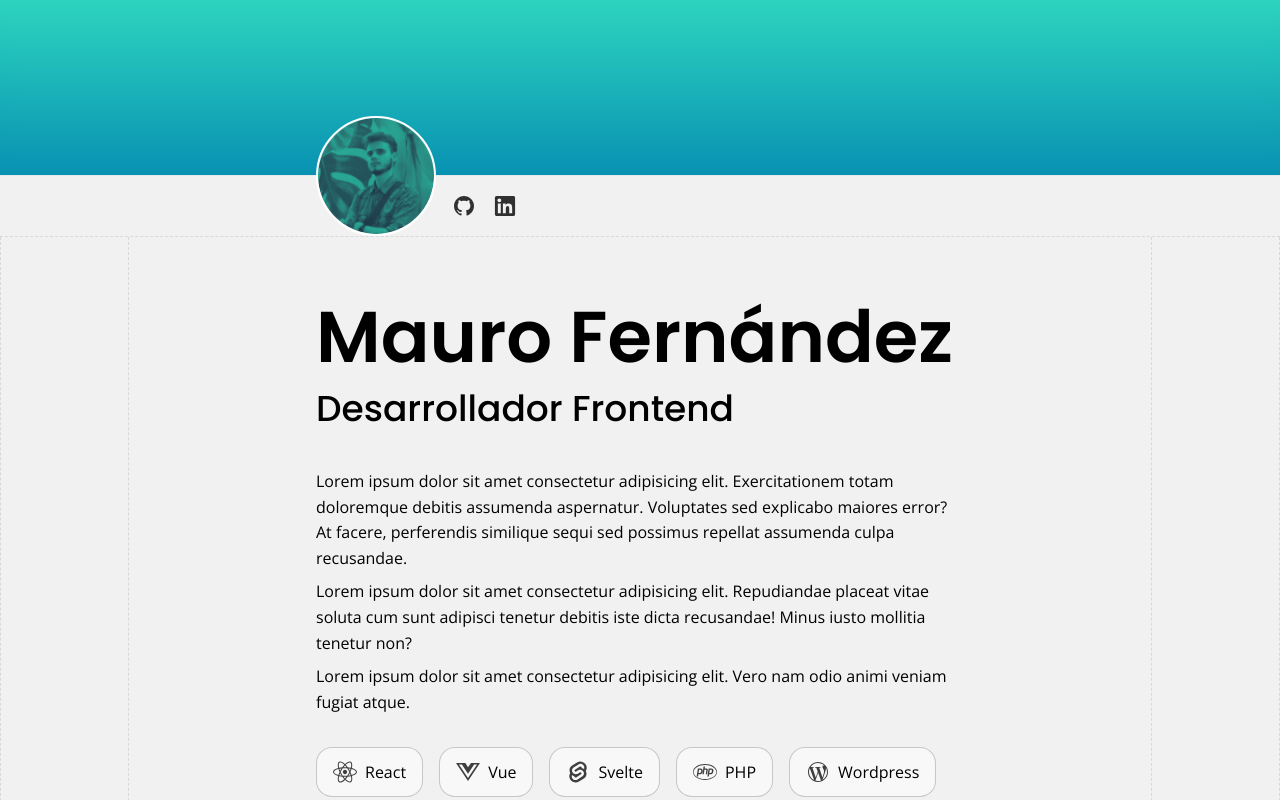
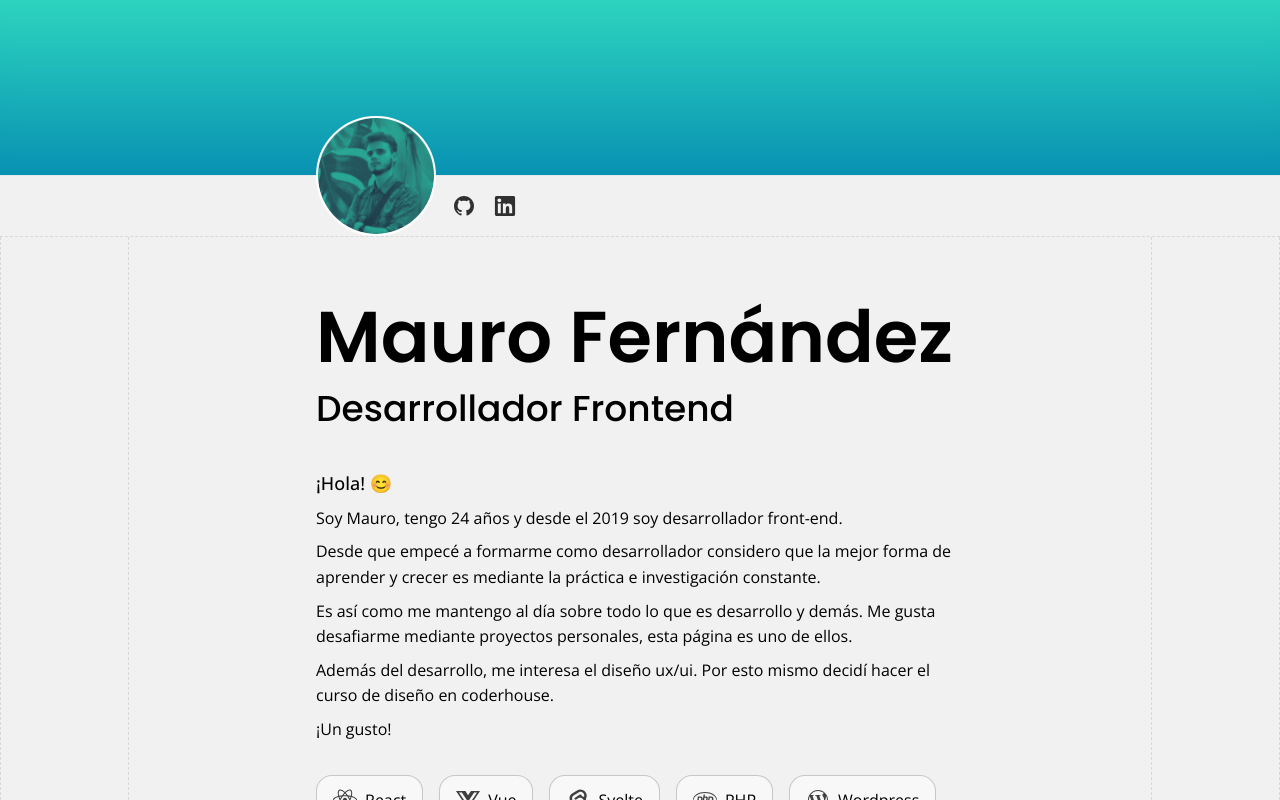
Before and after one commit to maufz/portfolio-2023, a Next.js app: page / in a window 1280 px wide. Shown: the top 800 px of the page. Built offline with nearby package versions, Linux system fonts and the light colour scheme.

Commit message:
Contenido y más

```diff
--- a/components/Experience.tsx
+++ b/components/Experience.tsx
@@ -10,7 +10,7 @@ export default function Experience() {
     </div>
     <div>
       <h2 className="h4 mb-2">Cursos</h2>
-      <ExperienceItem img="coderhouse-logo.jpg" title="Diseño UX/UI, Coderhouse" subtitle="10/2022 - 01/2023" link="https://coderhouse.com" />
+      <ExperienceItem img="coderhouse-logo.jpg" title="Diseño UX/UI, Coderhouse" subtitle="10/2022 - 01/2023" link="https://coderhouse.com.uy/pages/certificados/63d446d4687a8c000e5c91d8" />
     </div>
   </section>
 }
--- a/components/Footer.tsx
+++ b/components/Footer.tsx
@@ -1,5 +1,6 @@
 export default function Footer() {
     return <footer className="text-center py-8 text-opacity-50 text-black grayscale">
-        Diseño y desarrollo hecho con 💖 por mi
+        Diseño y desarrollo hecho con 💖 por mi<br />
+        Stack: Next.js + Tailwind CSS
     </footer>
 }
--- a/components/Header.tsx
+++ b/components/Header.tsx
@@ -1,12 +1,21 @@
+import { useState, useEffect } from "react"
+
 export default function Header() {
+  const states = ['h-24 lg:h-44', 'h-96'];
+  const [stateIndex, setStateIndex] = useState(0);
+  const coverState = states[stateIndex];
+  const handleCoverClick = () => {
+    setStateIndex(prev => (prev + 1) % states.length);
+  }
+
   return <header>
-    <div className="relative h-24 lg:h-44 bg-gradient-to-b from-teal-400 to-cyan-600 after:absolute after:inset-0 after:backdrop-blur after:border-b -after:border-black after:border-opacity-10"></div>
+    <div className={`relative ${coverState} bg-gradient-to-b from-teal-400 to-cyan-600 after:absolute after:inset-0 after:backdrop-blur after:border-b -after:border-black after:border-opacity-10 transition-all cursor-pointer`} onClick={handleCoverClick}></div>
     <div className="relative border-b border-black border-opacity-10 border-dashed">
       <div className="max-w-2xl mx-auto px-3 flex items-center">
         <img src="profile.jpg" className="w-auto h-[120px] rounded-full mt-[-60px] inline-block border-2 border-white mr-2" alt="" />
         <div className="flex items-center gap-[2px]">
-          <a href="https://github.com/maufz" className="p-2" target="_blank"><img src="mdi_github.svg" alt="" /></a>
-          <a href="https://www.linkedin.com/in/mauro-fern%C3%A1ndez-6a3052198/" className="p-2" target="_blank"><img src="akar-icons_linkedin.svg" alt="" /></a>
+          <a href="https://github.com/maufz" className="p-2 hover:opacity-80 transition-opacity" target="_blank"><img src="mdi_github.svg" alt="" /></a>
+          <a href="https://www.linkedin.com/in/mauro-fern%C3%A1ndez-6a3052198/" className="p-2 hover:opacity-80 transition-opacity" target="_blank"><img src="akar-icons_linkedin.svg" alt="" /></a>
         </div>
       </div>
     </div>
--- a/pages/index.tsx
+++ b/pages/index.tsx
@@ -5,6 +5,8 @@ import Header from "@/components/Header"
 import Footer from "@/components/Footer"
 
 export default function Home() {
+  const ageTimestamp = new Date().getTime() - new Date('1999-04-19').getTime();
+  const age = Math.floor(ageTimestamp / (1000 * 60 * 60 * 24 * 365));
   return (
     <>
       <main className="border-b border-black border-opacity-10 border-dashed"
@@ -16,9 +18,24 @@ export default function Home() {
             <section className="mb-8">
               <h1 className="h1 mb-2 md:mb-4">Mauro Fernández</h1>
               <h2 className="h3 mb-6 md:mb-10">Desarrollador Frontend</h2>
-              <p className="font-[350] text-black text-opacity-8 leading-[1.6] mb-2">Lorem ipsum dolor sit amet consectetur adipisicing elit. Exercitationem totam doloremque debitis assumenda aspernatur. Voluptates sed explicabo maiores error? At facere, perferendis similique sequi sed possimus repellat assumenda culpa recusandae.</p>
-              <p className="font-[350] text-black text-opacity-8 leading-[1.6] mb-2">Lorem ipsum dolor sit amet consectetur adipisicing elit. Repudiandae placeat vitae soluta cum sunt adipisci tenetur debitis iste dicta recusandae! Minus iusto mollitia tenetur non?</p>
-              <p className="font-[350] text-black text-opacity-8 leading-[1.6] mb-2">Lorem ipsum dolor sit amet consectetur adipisicing elit. Vero nam odio animi veniam fugiat atque.</p>
+              <div className="flex flex-col gap-2">
+                <p className="font-medium text-black text-opacity-8 leading-[1.6] text-lg">¡Hola! 😊</p>
+                <p className="font-[350] text-black text-opacity-8 leading-[1.6]">
+                  Soy Mauro, tengo {age} años y desde el 2019 soy desarrollador front-end.
+                </p>
+                <p className="font-[350] text-black text-opacity-8 leading-[1.6]">
+                  Desde que empecé a formarme como desarrollador considero que la mejor forma de aprender y crecer es mediante la práctica e investigación constante.
+                </p>
+                <p className="font-[350] text-black text-opacity-8 leading-[1.6]">
+                  Es así como me mantengo al día sobre todo lo que es desarrollo y demás. Me gusta desafiarme mediante proyectos personales, esta página es uno de ellos.
+                </p>
+                <p className="font-[350] text-black text-opacity-8 leading-[1.6]">
+                  Además del desarrollo, me interesa el diseño ux/ui. Por esto mismo decidí hacer el curso de diseño en coderhouse.
+                </p>
+                <p className="font-[350] text-black text-opacity-8 leading-[1.6]">
+                  ¡Un gusto!
+                </p>
+              </div>
             </section>
             <Knowledge />
             <Experience />
```
